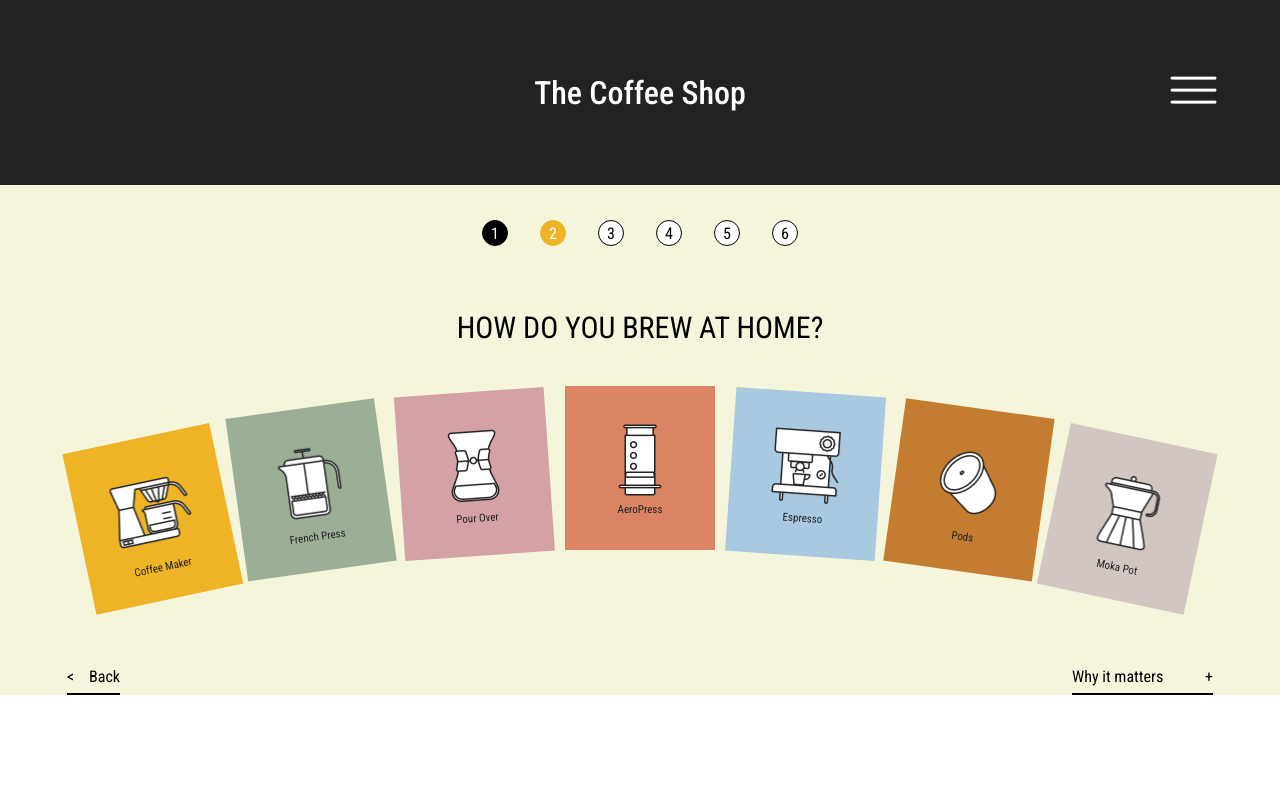
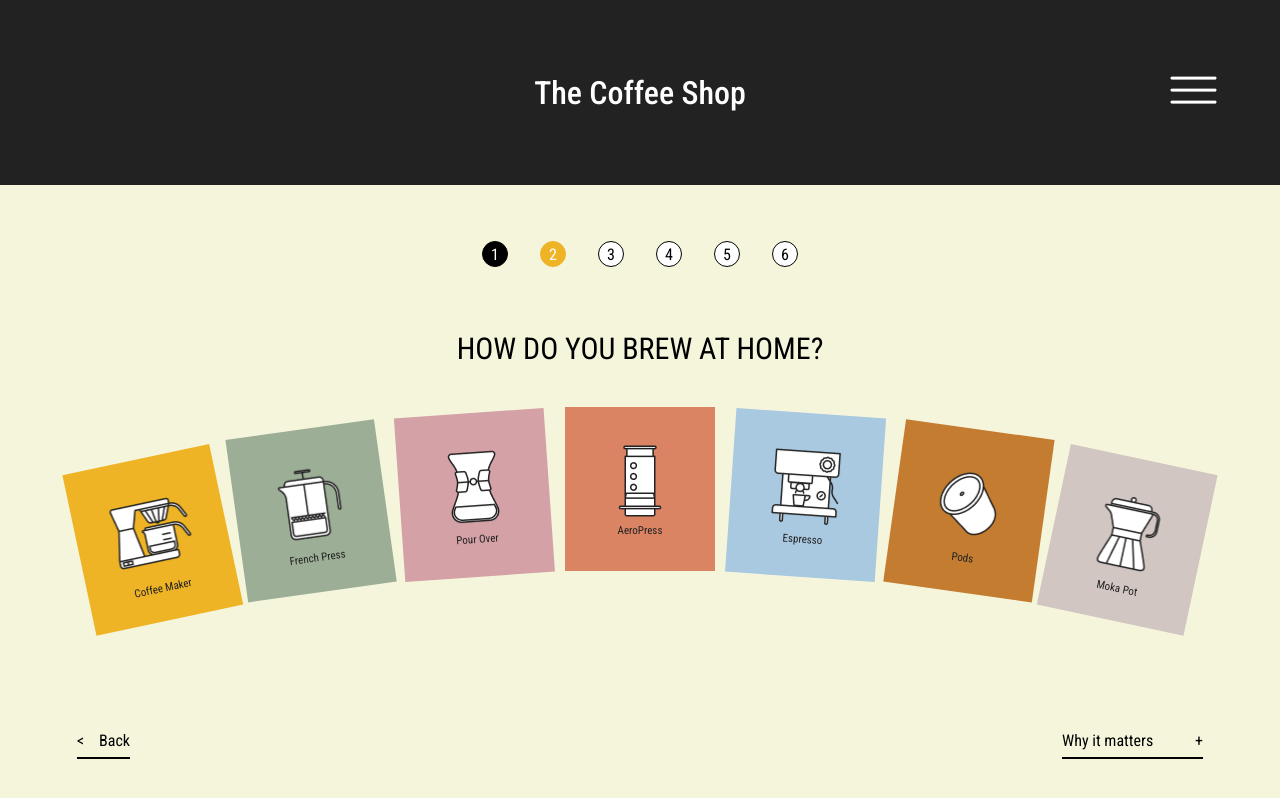
Before and after one commit to andreanicte02/reactjs_styled_example, a React (Vite) app: page /q2 in a window 1280 px wide. Built offline with nearby package versions, Linux system fonts and the light colour scheme.

Commit message:
f: q2 route -> ui

```diff
--- a/index.html
+++ b/index.html
@@ -12,7 +12,7 @@
       body{
         font-family: 'Roboto Condensed', sans-serif;
         margin: 0;
-        height: 100%;
+        height: 100vh;
       }
     </style>
   </head>
--- a/src/modules/q2/Q2.tsx
+++ b/src/modules/q2/Q2.tsx
@@ -3,8 +3,15 @@ import {Stepper} from "./components/stepper/Stepper.tsx";
 import {StepperTextTitleContainer} from "./components/stepper/Stepper.styles.tsx";
 import {BrewMethods} from "./components/brew-methods/BrewMethods.tsx";
 import {Footer} from "./components/footer/Footer.tsx";
+import {useEffect, useRef} from "react";
 
 export const Q2 = () => {
+    const bodyRef = useRef(document.body);
+
+    useEffect(() => {
+        bodyRef.current.style.backgroundColor = 'beige';
+    }, []);
+
     return (
 
         <Q2Container>
--- a/src/modules/q2/components/brew-methods/BrewMethods.styles.tsx
+++ b/src/modules/q2/components/brew-methods/BrewMethods.styles.tsx
@@ -6,7 +6,10 @@ export const BrewMethodsContainer = styled.div`
     gap: 1rem;
     align-items: center;
     justify-content: center;
-    margin-bottom: 7.3rem;
+    margin-bottom: 10rem;
+    @media (max-width: 1230px) {
+        margin-bottom: 2.5rem;
+    }
 `
 
 
@@ -26,6 +29,7 @@ export const BrewMethodCardContainer= styled.div<IBrewMethodCardContainer>`
     transform: rotate(${props => props.rotate}deg) translateY(${props => props.translate}px);
     @media (max-width: 1230px) {
         transform: rotate(0deg) translateY(0px);
+        padding: 1rem;
     }
     text-align: center;
     display: flex;
--- a/src/modules/q2/components/footer/Footer.tsx
+++ b/src/modules/q2/components/footer/Footer.tsx
@@ -8,7 +8,7 @@ export const Footer = () => {
     }
     return (
         <FooterContainer>
-            <FooterItemContainer onClick={onClickBack} width={"53"}>
+            <FooterItemContainer onClick={onClickBack} width={"53"} style={{marginLeft:10}}>
                 <div>
                     {'<'}
                 </div>
@@ -16,7 +16,7 @@ export const Footer = () => {
                     Back
                 </div>
             </FooterItemContainer>
-            <FooterItemContainer width={"141"}>
+            <FooterItemContainer width={"141"} style={{marginRight:10}}>
                 <div>
                     Why it matters
                 </div>
--- a/src/modules/q2/components/stepper/Stepper.styles.tsx
+++ b/src/modules/q2/components/stepper/Stepper.styles.tsx
@@ -22,7 +22,7 @@ export const StepperContainer = styled.div`
     flex-wrap: wrap;
     gap: 2rem;
     justify-content: center;
-    margin-top: 2.188rem;
+    margin-top: 3.5rem;
 `
 
 export const StepperTextTitleContainer = styled.div`
```
